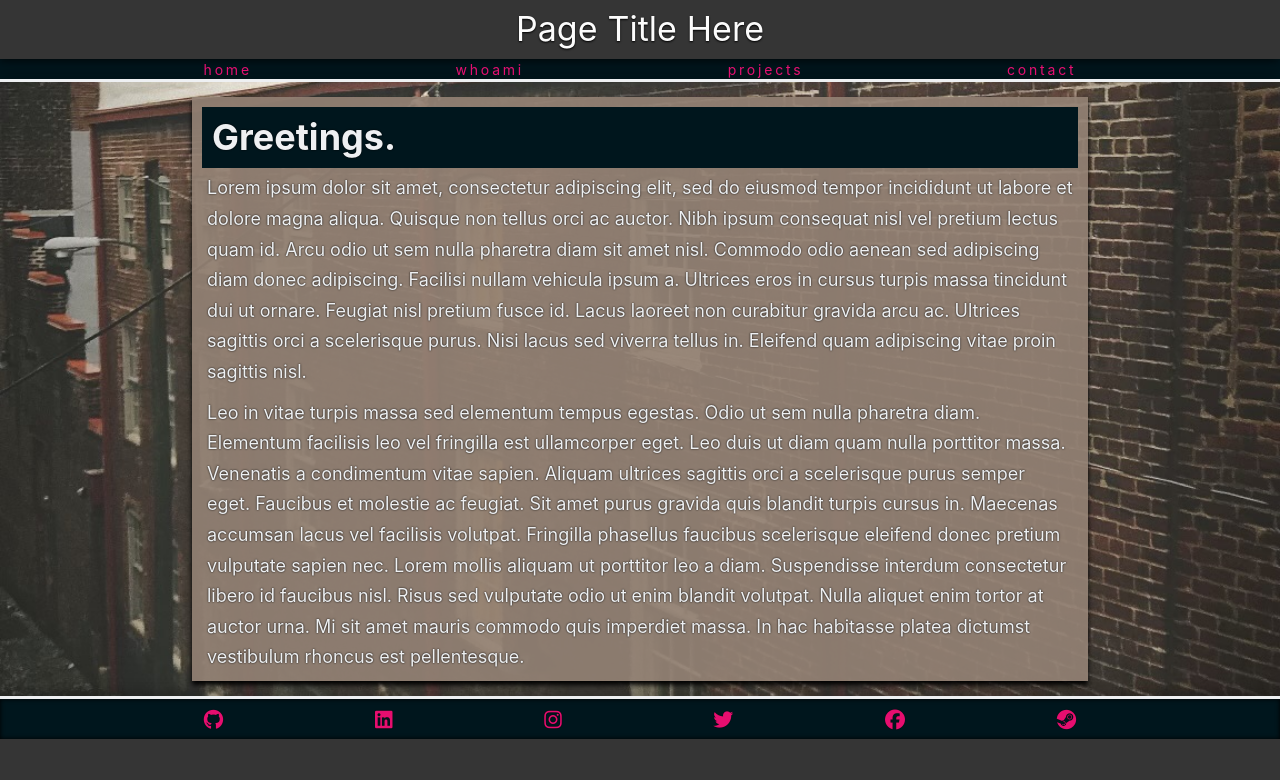
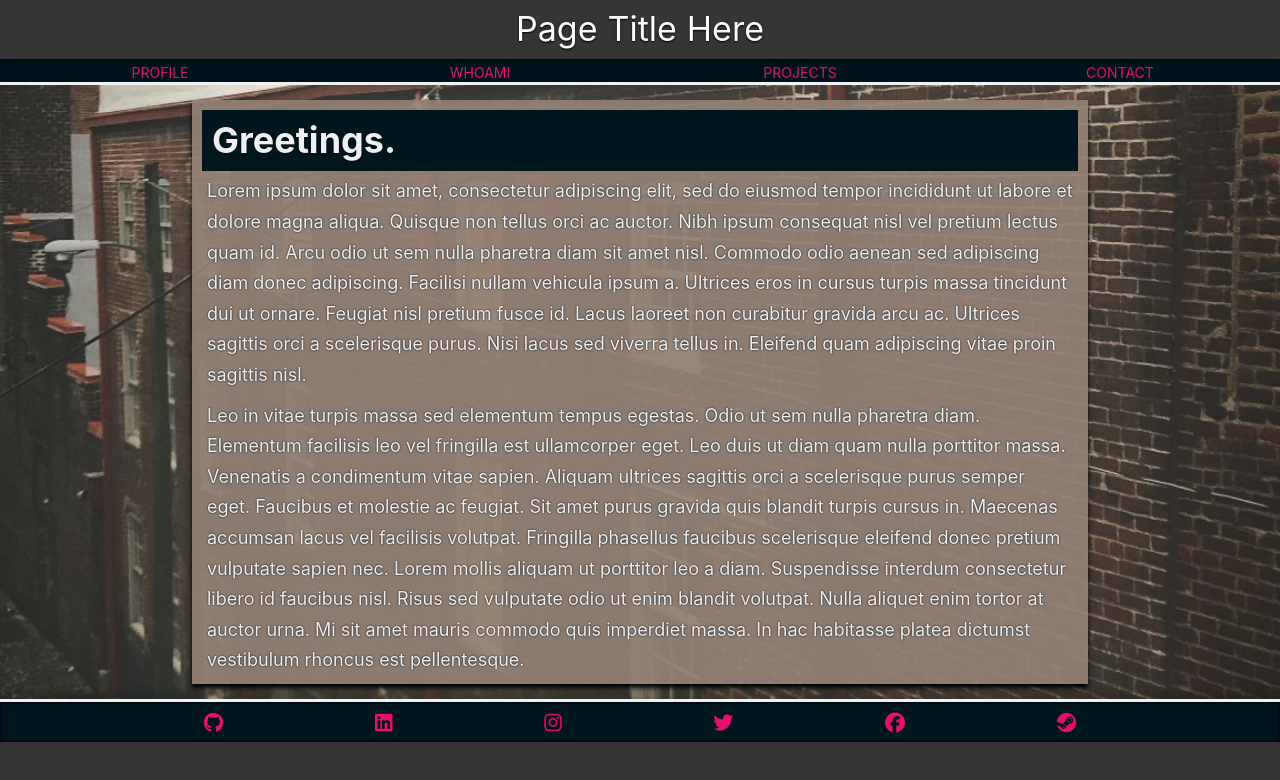
Before and after one commit to Zeverai/pp-z--cli, a React (Create React App) app: page /about in a window 1280 px wide. Shown: the top 780 px of the page. Built offline with nearby package versions, Linux system fonts and the light colour scheme.

Commit message:
ADD new navbar animations. CHANGED NavBar scaling + layout.

```diff
--- a/public/index.html
+++ b/public/index.html
@@ -14,7 +14,7 @@
       <link rel="icon" type="image/svg+xml" href="favicon.svg" />
       <link rel="preconnect" href="https://fonts.googleapis.com" />
       <link rel="preconnect" href="https://fonts.gstatic.com" crossorigin />
-      <title>Z E V E R A I</title>
+      <title>Cody Scruggs - idfkw2phyglhf</title>
 
       <script
          src="https://kit.fontawesome.com/02dee8138c.js"
--- a/src/components/NavBar.js
+++ b/src/components/NavBar.js
@@ -8,30 +8,20 @@ import "../css/NavBar.css";
 
 const NavBar = () => {
    return (
-      <nav className='nav-container'>
-         <ul className='nav-ul'>
-            <li className='nav-item'>
-               <Link to='/' className='nav-link'>
-                  home
-               </Link>
-            </li>
-            <li className='nav-item'>
-               <Link to='/about' className='nav-link'>
-                  whoami
-               </Link>
-            </li>
-            <li className='nav-item'>
-               <Link to='/projects' className='nav-link'>
-                  projects
-               </Link>
-            </li>
-            <li className='nav-item'>
-               <Link to='/contact' className='nav-link'>
-                  contact
-               </Link>
-            </li>
-         </ul>
-      </nav>
+      <div className='nav-container'>
+         <Link to='/' className='nav-item'>
+            PROFILE
+         </Link>
+         <Link to='/about' className='nav-item'>
+            WHOAMI
+         </Link>
+         <Link to='/projects' className='nav-item'>
+            PROJECTS
+         </Link>
+         <Link to='/contact' className='nav-item'>
+            CONTACT
+         </Link>
+      </div>
    );
 };
 
--- a/src/css/NavBar.css
+++ b/src/css/NavBar.css
@@ -3,51 +3,36 @@
 
 /* NAV TREE*/
 .nav-container {
-   height: 20px;
+   display: flex;
+   flex-direction: row;
+   height: 23px;
    padding-top: 2px;
    font-size: 14px;
    display: flex;
-   flex-direction: row;
    background-color: #00161d;
    justify-content: space-between;
    align-items: center;
    border-color: #eef0f2;
-   border: 2px;
-   /* box-shadow: 0px 0px 2px black inset; */
-}
-
-.nav-ul {
-   display: flex;
-   justify-content: space-evenly;
-   flex-direction: row;
-   text-decoration: none;
-   list-style-type: none;
-   width: 100%;
 }
 
 .nav-item {
    display: flex;
    flex-direction: row;
+   color: hsla(333, 100%, 53%, 0.901);
    justify-content: center;
+   height: 100%;
+   width: 100%;
+   transition: all 1.4s;
 }
 
-.nav-link {
-   color: hsla(333, 100%, 53%, 0.901);
-   letter-spacing: 0.2em;
-   z-index: 200;
-   transition: all 0.2s;
+.nav-item:hover {
+   display: flex;
+   color: hsla(0, 0%, 0%, 0.901);
+   background-color: hsla(333, 100%, 53%, 0.901);
+   flex-direction: row;
+   justify-content: center;
+   height: 100%;
+   transform: scale(1.3);
+   transition: all 0.1s;
+   border-radius: 1px;
 }
-
-.nav-link:hover {
-   /* text-shadow: 0px -28px 25px rgb(232, 36, 36); */
-   stroke: solid 15px;
-   transition: 0.5s;
-   -moz-transform: scale(1.1);
-   -webkit-transform: scale(1.1);
-   -o-transform: scale(1.1);
-   -ms-transform: scale(1.1);
-   -webkit-transform: scale(1.1);
-   transform: scale(1.1);
-   transition: all ease-out 0.1s;
-   width: 100%;
-}
```
Also changed, not shown: src/components/NavBar_2.js (added, +21 -0 lines).
